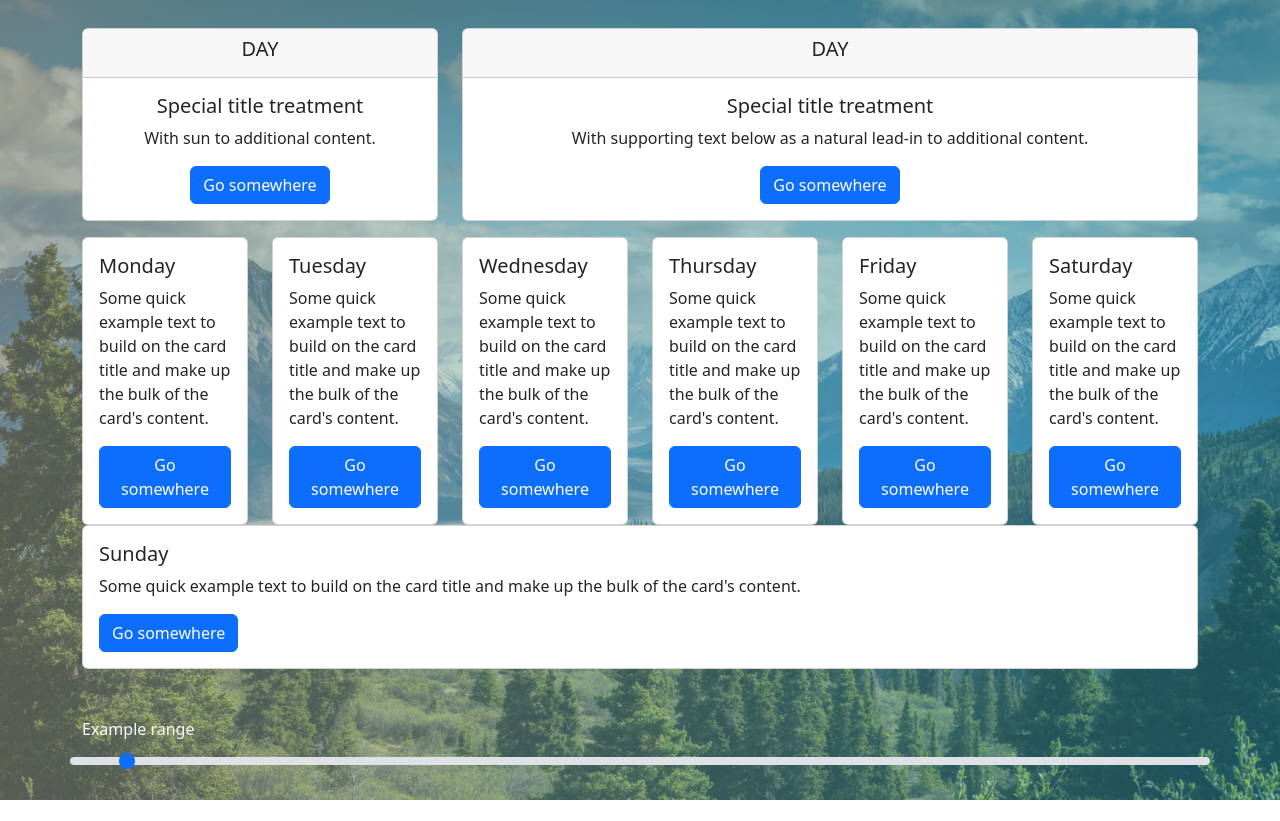
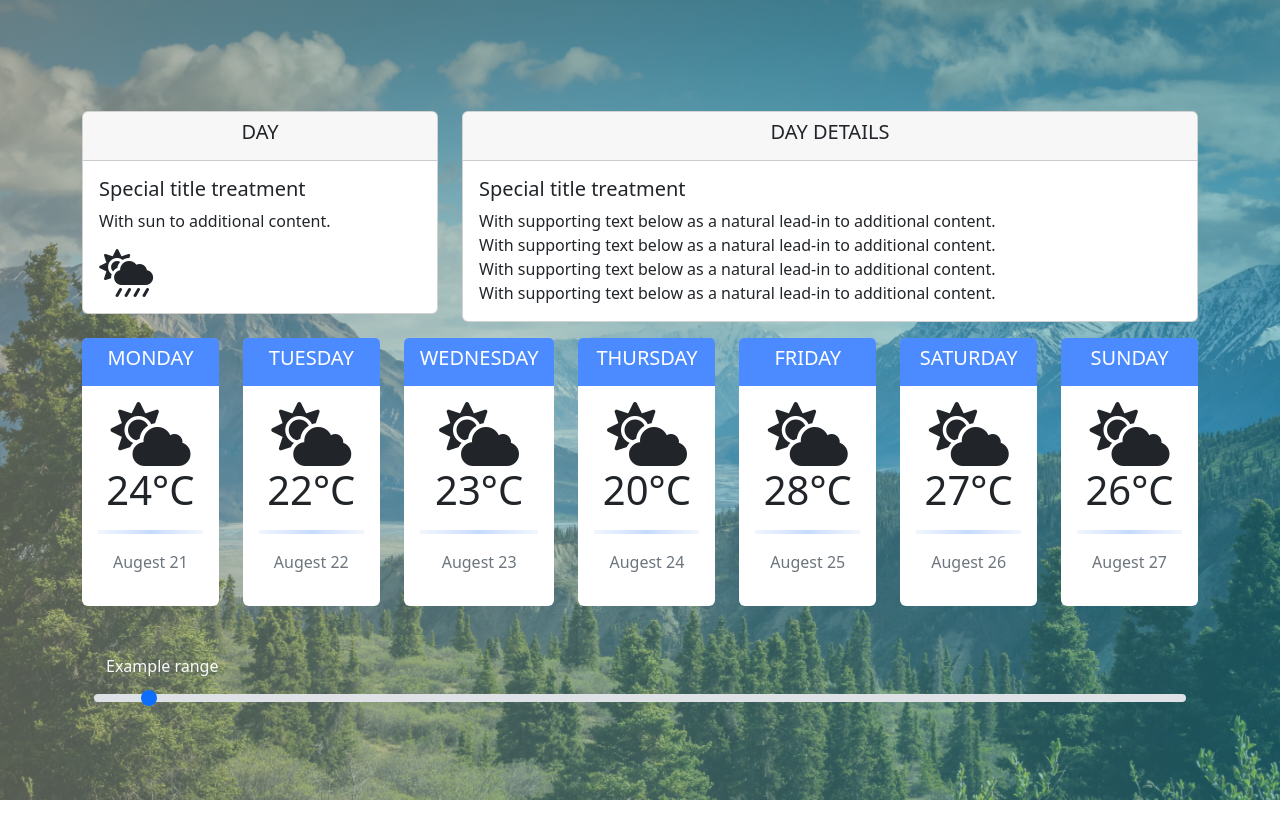
Before and after one commit to rock12231/Weather-Analysis-Frontend, an Angular app: page / in a window 1280 px wide. After the commit the page ends 800 px from the top, so only its background shows below. Built offline with nearby package versions, Linux system fonts and the light colour scheme; no server answers.

Commit message:
Card set

```diff
--- a/src/app/home/home.component.css
+++ b/src/app/home/home.component.css
@@ -1,15 +1,26 @@
- weather {
-     background-image: url("/assets/Img/background-min.jpg");
-     background-size: 70%;
-     opacity: 0.5;
- }
-
  #weather {
      background: linear-gradient(to right, rgba(170, 182, 163, 0.5) 0%, rgba(50, 162, 179, 0.5) 100%),
          url("/assets/Img/background-min.jpg");
         background-size: cover;
         height: 100vh;
  }
+
+ hr {
+    border-top: 0px solid #fff;
+    height: 4px;
+ }
+
+ .hr-primary {
+    background-image: radial-gradient(circle, #0d6efd, #4c8bff, #77a7ff, #a0c2fc, #cadcf8);
+ }
+
+ .hedder{
+    color: #fff;
+    font-weight: 800;
+    background-color: #4c8bff;
+    border: 0px solid #4c8bff !important;
+ }
+
 
  /* New Code start */
  @media screen and (min-width:320px) {
--- a/src/app/home/home.component.html
+++ b/src/app/home/home.component.html
@@ -8,7 +8,7 @@
     <div class="row">
 
         <div class="col-lg-12 d-flex justify-content-center">
-            <div class="card w-25">
+            <div class="card border-0w-25">
                 <div class="card-body">
                     <div class="input-group mb-3">
                         <span class="input-group-text" id="basic-addon1">@</span>
@@ -34,121 +34,132 @@
 
 <section id="weather" class="d-flex align-items-center">
     <div class="container">
-        <div class="row d-flex justify-content-center text-center mt-5 mb-3">
+        <div class="row d-flex justify-content-center mt-5 mb-3">
             <div class="col-lg-4">
                 <div class="card">
-                    <div class="card-header">
+                    <div class="card-header text-center">
                         <h5 class="card-title">DAY</h5>
                     </div>
                     <div class="card-body">
                         <h5 class="card-title">Special title treatment</h5>
                         <p class="card-text">With sun to additional content.</p>
-                        <a href="#" class="btn btn-primary">Go somewhere</a>
+                        <i class="fa fa-3x fa-cloud-sun-rain  "></i>
                     </div>
                 </div>
             </div>
             <div class="col-lg-8">
                 <div class="card">
-                    <div class="card-header">
-                        <h5 class="card-title">DAY</h5>
+                    <div class="card-header text-center">
+                        <h5 class="card-title">DAY DETAILS</h5>
                     </div>
                     <div class="card-body">
                         <h5 class="card-title">Special title treatment</h5>
-                        <p class="card-text">With supporting text below as a natural lead-in to additional content.</p>
-                        <a href="#" class="btn btn-primary">Go somewhere</a>
+                        <p class="p-0 m-0">With supporting text below as a natural lead-in to additional content.</p>
+                        <p class="p-0 m-0">With supporting text below as a natural lead-in to additional content.</p>
+                        <p class="p-0 m-0">With supporting text below as a natural lead-in to additional content.</p>
+                        <p class="p-0 m-0">With supporting text below as a natural lead-in to additional content.</p>
                     </div>
                 </div>
             </div>
         </div>
 
-        <div class="row mb-5">
+        <div class="row mb-4">
             <div class="col">
+                <div class="card border-0 text-center">
+                    <div class="card-header hedder">
+                        <h5 class="card-title">MONDAY</h5>
+                    </div>
+                    <div class="card-body">
+                        <i class="fa fa-4x fa-cloud-sun"></i>
+                        <h1 class="card-title">24°C</h1>
+                        <hr class="hr-primary">
+                        <p class="text-muted">Augest 21</p>
+                    </div>
+                </div>
+            </div>
 
-                <div class="card">
+            <div class="col">
+                <div class="card border-0 text-center">
+                    <div class="card-header hedder">
+                        <h5 class="card-title">TUESDAY</h5>
+                    </div>
                     <div class="card-body">
-                        <h5 class="card-title">Monday</h5>
-                        <p class="card-text">Some quick example text to build on the card title and make up the bulk of
-                            the card's
-                            content.</p>
-                        <a href="#" class="btn btn-primary">Go somewhere</a>
+                        <i class="fa fa-4x fa-cloud-sun"></i>
+                        <h1 class="card-title">22°C</h1>
+                        <hr class="hr-primary">
+                        <p class="text-muted">Augest 22</p>
+                    </div>
+                </div>
+            </div>
+            <div class="col">
+                <div class="card border-0 text-center">
+                    <div class="card-header hedder">
+                        <h5 class="card-title">WEDNESDAY</h5>
+                    </div>
+                    <div class="card-body">
+                        <i class="fa fa-4x fa-cloud-sun"></i>
+                        <h1 class="card-title">23°C</h1>
+                        <hr class="hr-primary">
+                        <p class="text-muted">Augest 23</p>
                     </div>
                 </div>
             </div>
             <div class="col">
 
-                <div class="card">
+                <div class="card border-0 text-center">
+                    <div class="card-header hedder">
+                        <h5 class="card-title">THURSDAY</h5>
+                    </div>
                     <div class="card-body">
-                        <h5 class="card-title">Tuesday</h5>
-                        <p class="card-text">Some quick example text to build on the card title and make up the bulk of
-                            the card's
-                            content.</p>
-                        <a href="#" class="btn btn-primary">Go somewhere</a>
+                        <i class="fa fa-4x fa-cloud-sun"></i>
+                        <h1 class="card-title">20°C</h1>
+                        <hr class="hr-primary">
+                        <p class="text-muted">Augest 24</p>
+                    </div>
+                </div>
+            </div>
+            <div class="col">
+                <div class="card border-0 text-center">
+                    <div class="card-header hedder">
+                        <h5 class="card-title">FRIDAY</h5>
+                    </div>
+                    <div class="card-body">
+                        <i class="fa fa-4x fa-cloud-sun"></i>
+                        <h1 class="card-title">28°C</h1>
+                        <hr class="hr-primary">
+                        <p class="text-muted">Augest 25</p>
+                    </div>
+                </div>
+            </div>
+            <div class="col">
+                <div class="card border-0 text-center">
+                    <div class="card-header hedder">
+                        <h5 class="card-title">SATURDAY</h5>
+                    </div>
+                    <div class="card-body">
+                        <i class="fa fa-4x fa-cloud-sun"></i>
+                        <h1 class="card-title">27°C</h1>
+                        <hr class="hr-primary">
+                        <p class="text-muted">Augest 26</p>
                     </div>
                 </div>
             </div>
             <div class="col">
 
-                <div class="card">
+                <div class="card border-0 text-center">
+                    <div class="card-header hedder">
+                        <h5 class="card-title">SUNDAY</h5>
+                    </div>
                     <div class="card-body">
-                        <h5 class="card-title">Wednesday</h5>
-                        <p class="card-text">Some quick example text to build on the card title and make up the bulk of
-                            the card's
-                            content.</p>
-                        <a href="#" class="btn btn-primary">Go somewhere</a>
-                    </div>
-                </div>
-            </div>
-            <div class="col">
-
-                <div class="card">
-                    <div class="card-body">
-                        <h5 class="card-title">Thursday</h5>
-                        <p class="card-text">Some quick example text to build on the card title and make up the bulk of
-                            the card's
-                            content.</p>
-                        <a href="#" class="btn btn-primary">Go somewhere</a>
-                    </div>
-                </div>
-            </div>
-            <div class="col">
-
-                <div class="card">
-                    <div class="card-body">
-                        <h5 class="card-title">Friday</h5>
-                        <p class="card-text">Some quick example text to build on the card title and make up the bulk of
-                            the card's
-
-                            content.</p>
-                        <a href="#" class="btn btn-primary">Go somewhere</a>
-                    </div>
-                </div>
-            </div>
-            <div class="col">
-
-                <div class="card">
-                    <div class="card-body">
-                        <h5 class="card-title">Saturday</h5>
-                        <p class="card-text">Some quick example text to build on the card title and make up the bulk of
-                            the card's
-                            content.</p>
-                        <a href="#" class="btn btn-primary">Go somewhere</a>
-                    </div>
-                </div>
-            </div>
-            <div class="col">
-
-                <div class="card">
-                    <div class="card-body">
-                        <h5 class="card-title">Sunday</h5>
-                        <p class="card-text">Some quick example text to build on the card title and make up the bulk of
-                            the card's
-                            content.</p>
-                        <a href="#" class="btn btn-primary">Go somewhere</a>
+                        <i class="fa fa-4x fa-cloud-sun"></i>
+                        <h1 class="card-title">26°C</h1>
+                        <hr class="hr-primary">
+                        <p class="text-muted">Augest 27</p>
                     </div>
                 </div>
             </div>
         </div>
-        <div class="row mb-5">
+        <div class="row p-4 mb-1">
             <label for="customRange2" class="form-label text-light">Example range</label>
             <input type="range" class="form-range" min="0" max="23" value="1" id="customRange2">
         </div>
```
